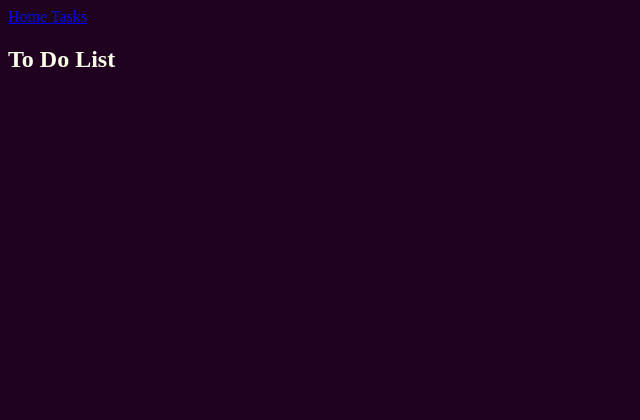
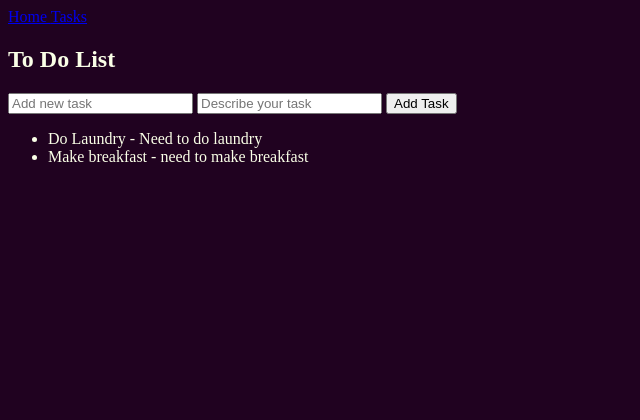
Before and after one commit to LukeGearty/todolist, a Django app: page /tasks/ in a window 1280 px wide. Shown: the top 420 px of the page, without its empty margins (0-640 px from the left). Run offline with Django 5.2, Linux system fonts and the light colour scheme; data comes from the database, SQL or seed files in the repository; both versions use the stored data as it was after the commit.

Commit message:
completed basic adding tasks functions

```diff
--- a/todolist/tasks/templates/tasks/tasks.html
+++ b/todolist/tasks/templates/tasks/tasks.html
@@ -6,5 +6,19 @@
 
 {% block content %}
     <h1>To Do List</h1>
+    <form method="POST">
+        {% csrf_token %}
+        <input type="text" name="name" placeholder="Add new task">
+        <input type="textarea" name="description" placeholder="Describe your task">
+        <button type="submit">Add Task</button>
+    </form>
+
+    <ul>
+        {% for task in tasks %}
+        <li>{{ task.name }} - {{ task.description }}</li>
+        {% empty %}
+            <li>No Tasks Available</li>
+        {% endfor %}
+    </ul>
 
 {% endblock %}
--- a/todolist/tasks/urls.py
+++ b/todolist/tasks/urls.py
@@ -3,5 +3,5 @@ from . import views
 
 
 urlpatterns = [
-    path('',views.task_view)
+    path('',views.task_view, name='tasks')
 ]
--- a/todolist/tasks/views.py
+++ b/todolist/tasks/views.py
@@ -1,6 +1,15 @@
-from django.shortcuts import render
+from django.shortcuts import render, redirect
+from .models import Task
 
 # Create your views here.
 
 def task_view(request):
-    return render(request, 'tasks/tasks.html')
+    tasks = Task.objects.all()
+    if request.method == "POST":
+        name = request.POST.get('name')
+        description = request.POST.get('description')
+        if name:
+            Task.objects.create(name=name, description=description)
+        return redirect('tasks')
+
+    return render(request, 'tasks/tasks.html', {'tasks': tasks})
--- a/todolist/templates/home.html
+++ b/todolist/templates/home.html
@@ -5,4 +5,5 @@
 
     {% block content %}
         <h1>Home</h1>
+        <h2>Check out the tasks <a href="tasks">here</a>
     {% endblock %}
```
Also changed, not shown: todolist/db.sqlite3, todolist/tasks/migrations/0001_initial.py (added).
